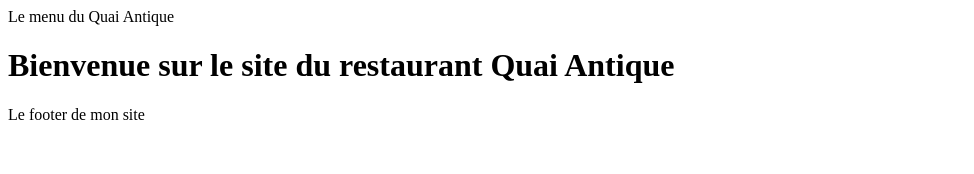
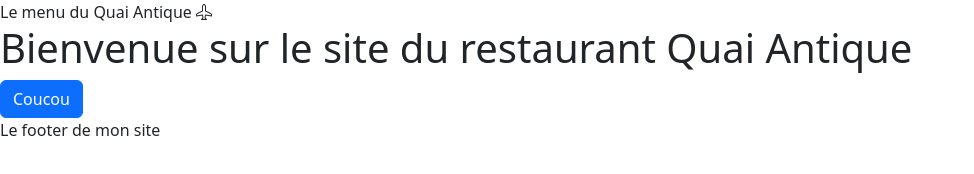
Before and after one commit to Antaresrl/QuaiAntiqueFront, a website with bundled scripts: page index.html in a window 1280 px wide. Shown: the whole page, without its empty margins (0-974 px from the left). Built offline with nearby package versions, Linux system fonts and the light colour scheme; files whose address does not match are found by name.

Commit message:
Install Bootstrap

```diff
--- a/index.html
+++ b/index.html
@@ -3,11 +3,13 @@
 <head>
     <meta charset="UTF-8">
     <meta name="viewport" content="width=device-width, initial-scale=1.0">
+    <link rel="stylesheet" href="node_modules/bootstrap/dist/css/bootstrap.min.css">
+    <link rel="stylesheet" href="node_modules/bootstrap-icons/font/bootstrap-icons.css">
     <title>Document</title>
 </head>
 <body>
 
-    <header>Le menu du Quai Antique</header>
+    <header>Le menu du Quai Antique <i class="bi bi-airplane"></i></header>
 
 
     <main id="main-page">
@@ -18,5 +20,6 @@
     <footer>Le footer de mon site</footer>
 
     <script type="module" src="Router/router.js"></script>
+    <script src="node_modules/bootstrap/dist/js/bootstrap.bundle.min.js"></script>
 </body>
 </html>
--- /dev/null
+++ b/package.json
@@ -0,0 +1,6 @@
+{
+  "dependencies": {
+    "bootstrap": "^5.3.3",
+    "bootstrap-icons": "^1.11.3"
+  }
+}
--- a/pages/home.html
+++ b/pages/home.html
@@ -1 +1,3 @@
 <h1>Bienvenue sur le site du restaurant Quai Antique</h1>
+
+<button class="btn btn-primary">Coucou</button>
```
Also changed, not shown: 2 other files.
